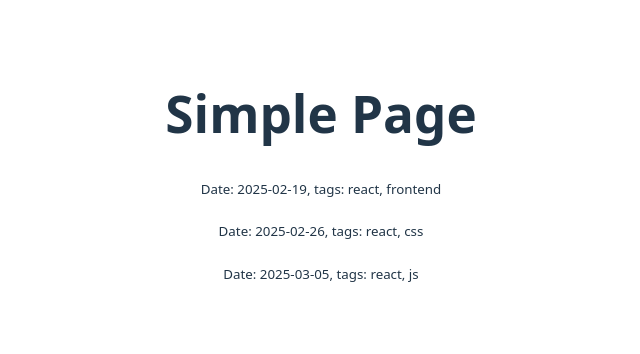
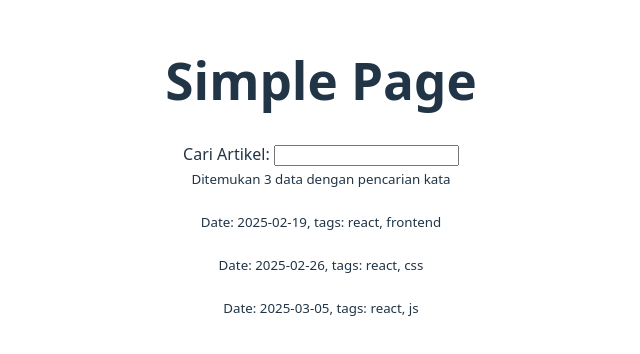
Before and after one commit to warrnn/my-react-app, a React (Vite) app: page / in a window 1280 px wide. Shown: the part 232-586 px from the top of the page, without its empty margins (319-959 px from the left). Built offline with nearby package versions, Linux system fonts and the light colour scheme.

Commit message:
State Management with useState : Add Search, Toggle, and Counter components; implement search functionality in Homepage

```diff
--- /dev/null
+++ b/src/components/Search.jsx
@@ -0,0 +1,21 @@
+import { useState } from "react";
+
+function Search(props) {
+	const [search, setSearch] = useState("");
+
+	const onSearchChange = (event) => {
+		setSearch(event.target.value);
+		props.onSearchChange(event.target.value);
+	};
+
+	return (
+		<>
+			<div>
+				Cari Artikel: <input onChange={onSearchChange}></input>
+			</div>
+			<small>Ditemukan {props.count} data dengan pencarian kata {search}</small>
+		</>
+	);
+}
+
+export default Search;
--- a/src/pages/Index.jsx
+++ b/src/pages/Index.jsx
@@ -1,15 +1,26 @@
-import posts from "../posts.json";
+import { useState } from "react";
+import postsData from "../posts.json";
 import Article from "../components/Article";
+import Search from "../components/Search";
 
 function Homepage() {
+	const [posts, setPosts] = useState(postsData);
+
+	const onSearchChange = (value) => {
+		console.log(value);
+		const filteredPosts = postsData.filter(
+			(item) => item.title.includes(value) || item.tags.includes(value)
+		);
+		setPosts(filteredPosts);
+	};
+
 	return (
 		<>
 			<h1>Simple Page</h1>
-			{
-                posts.map((blog) => (
-                    <Article title={blog.title} tags={blog.tags} date={blog.date} />
-                ))
-            }
+			<Search onSearchChange={onSearchChange} count={posts.length} />
+			{posts.map((props, index) => (
+				<Article {...props} key={index} />
+			))}
 		</>
 	);
 }
```
Also changed, not shown: src/components/Counter.jsx (added, +13 -0 lines), src/components/Toggle.jsx (added, +12 -0 lines).
